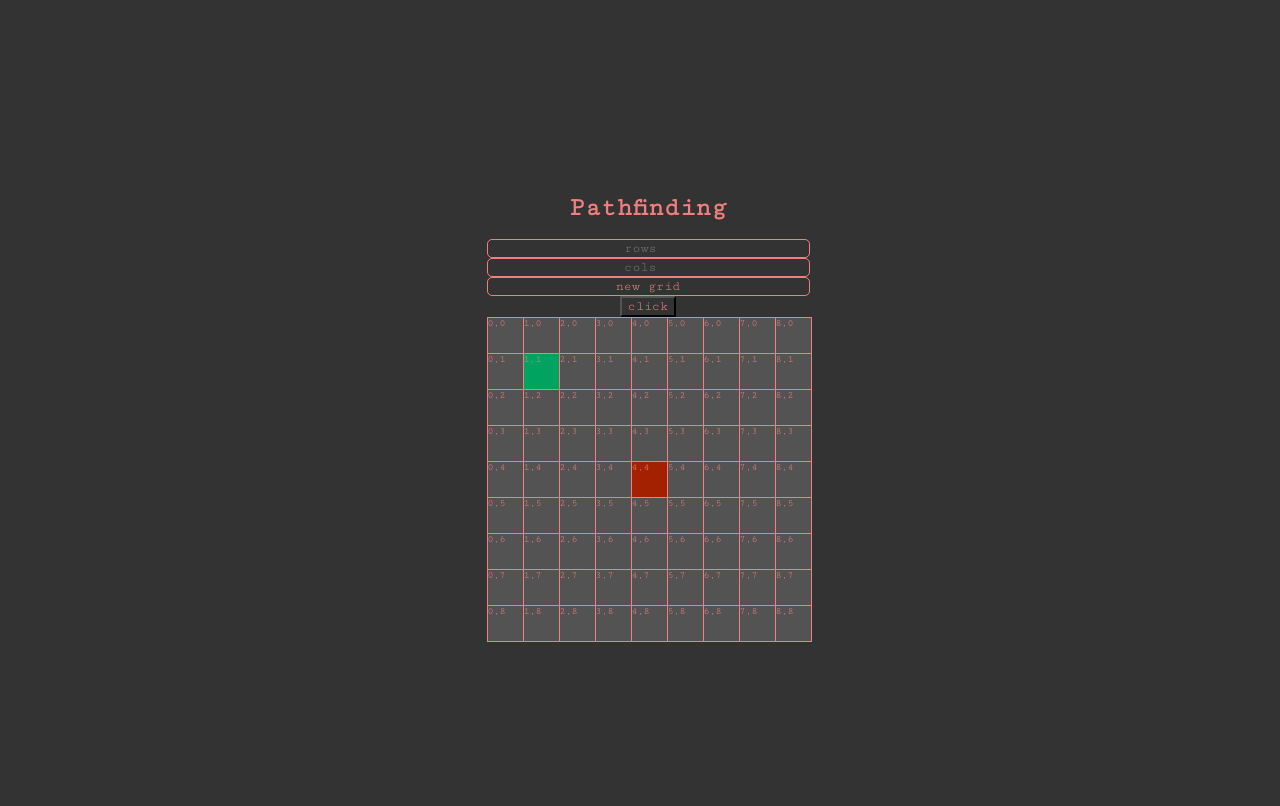
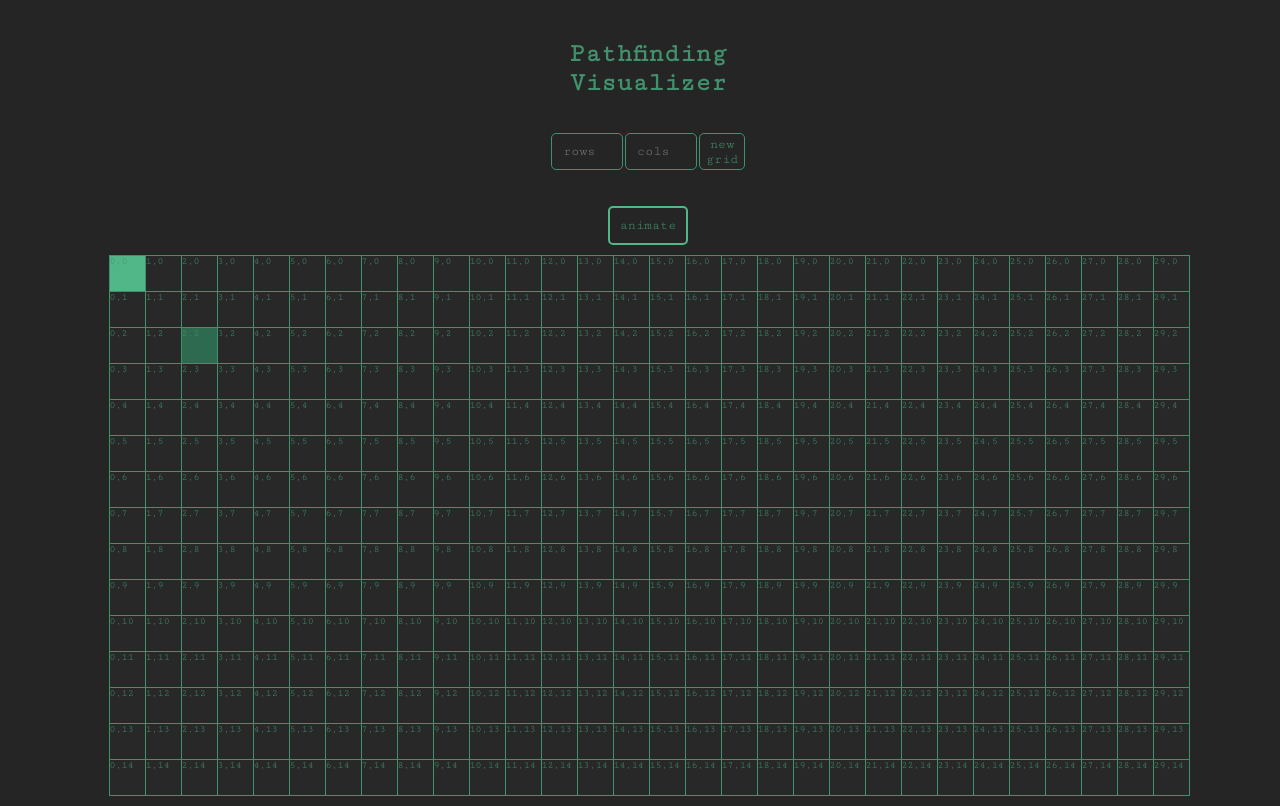
Before and after one commit to Kuultas/pathfinding-viz, a React (Create React App) app: page / in a window 1280 px wide. Shown: the top 806 px of the page. Built offline with nearby package versions, Linux system fonts and the light colour scheme.

Commit message:
First "Fully Working" Version
Now (somewhat) successfully visualizes dijkstra's algorithm. Some known bugs and potential bugs.

```diff
--- a/public/index.html
+++ b/public/index.html
@@ -9,8 +9,8 @@
 </head>
 <style>
   * {
-    background-color: #333;
-    color: lightcoral;
+    background-color: #252525;
+    color: #40916c;
     font-family: 'Cutive Mono', monospace;
   }
 </style>
--- a/src/App.js
+++ b/src/App.js
@@ -18,8 +18,8 @@ const PageWrapper = styled.div`
 
 function App() {
   return (
-    <PageContainer id="pageContainer">
-      <PageWrapper id="pageWrapper">
+    <PageContainer>
+      <PageWrapper>
         <ConfigProvider>
           <PathfindingVisualizer></PathfindingVisualizer>
         </ConfigProvider>
--- /dev/null
+++ b/src/algorithms/dijkstra.js
@@ -0,0 +1,70 @@
+export function dijkstra(grid) {
+  let unvisited = getAllNodes(grid);
+  unvisited.map((node) => (node.isVisited = false));
+  sortByDistance(unvisited);
+  let currentNode = unvisited.shift();
+  let visitedNodesInOrder = [];
+
+  while (!!unvisited.length) {
+    let unvisitedNeighbours = getUnvisitedNeighbours(currentNode, grid);
+
+    if (currentNode.distance === Infinity) return visitedNodesInOrder;
+    if (currentNode.isTarget) {
+      visitedNodesInOrder.push(currentNode);
+      return visitedNodesInOrder;
+    }
+
+    // update neighbours
+    for (const node of unvisitedNeighbours) {
+      if (node.isWall) continue;
+      let tentativeDistance = currentNode.distance + 1;
+      if (node.distance > tentativeDistance) {
+        node.distance = tentativeDistance;
+      }
+      node.previousNode = currentNode;
+    }
+
+    // sort unvisited by distance and move to closest
+    sortByDistance(unvisited);
+    currentNode.isVisited = true;
+    visitedNodesInOrder.push(currentNode);
+    currentNode = unvisited.shift();
+  }
+
+  return visitedNodesInOrder;
+}
+
+const getUnvisitedNeighbours = (node, grid) => {
+  let neighbours = [];
+  if (node.col > 0) neighbours.push(grid[node.row][node.col - 1]);
+  if (node.col < grid[0].length - 1)
+    neighbours.push(grid[node.row][node.col + 1]);
+  if (node.row > 0) neighbours.push(grid[node.row - 1][node.col]);
+  if (node.row < grid.length - 1) neighbours.push(grid[node.row + 1][node.col]);
+
+  return neighbours.filter((node) => !node.isVisited);
+};
+
+const sortByDistance = (nodes) => {
+  nodes.sort((nodeA, nodeB) => nodeA.distance - nodeB.distance);
+};
+
+const getAllNodes = (grid) => {
+  let nodes = [];
+  for (const row of grid) {
+    for (const node of row) {
+      nodes.push(node);
+    }
+  }
+  return nodes;
+};
+
+export function getPath(visitedNodesInOrder) {
+  let nodesInPathOrder = [];
+  let currentNode = visitedNodesInOrder.pop();
+  while (!!currentNode) {
+    nodesInPathOrder.unshift(currentNode);
+    currentNode = currentNode.previousNode;
+  }
+  return nodesInPathOrder;
+}
--- a/src/components/Grid.jsx
+++ b/src/components/Grid.jsx
@@ -1,6 +1,7 @@
 import { useState, useEffect } from "react";
 import styled from "styled-components";
 import Node from "./Node";
+import { dijkstra, getPath } from "../algorithms/dijkstra";
 
 const StyledGrid = styled.div`
   display: grid;
@@ -10,12 +11,27 @@ const StyledGrid = styled.div`
   row-gap: 1px;
 `;
 
+const AnimateButton = styled.button`
+  margin-bottom: 10px;
+  padding: 10px;
+  border-radius: 5px;
+  border: 2px solid #52b788;
+  cursor: pointer;
+`;
+
 const Grid = ({ cols, rows }) => {
   // grid state
   const [nodes, setNodes] = useState([]);
+  const [sourceNode, setSourceNode] = useState({ col: 0, row: 0 });
+  const [targetNode, setTargetNode] = useState({ col: 2, row: 2 });
+
+  // animation state
+  const [hasAnimated, setHasAnimated] = useState(false);
+
+  // algorithm state
   const [walls, setWalls] = useState([]);
-  const [sourceNode, setSourceNode] = useState({ col: 1, row: 1 });
-  const [targetNode, setTargetNode] = useState({ col: 4, row: 4 });
+  const [visited, setVisited] = useState([]);
+  const [path, setPath] = useState([]);
 
   // activity state
   const [currentMouseTarget, setCurrentMouseTarget] = useState({
@@ -34,44 +50,37 @@ const Grid = ({ cols, rows }) => {
     return col === targetNode.col && row === targetNode.row;
   };
 
-  const getWallIndex = (col, row) => {
-    return walls.findIndex((item) => item.col === col && item.row === row);
+  const getNodeIndex = (col, row, nodes) => {
+    return nodes.findIndex((item) => item.col === col && item.row === row);
   };
 
   const toggleWall = (col, row) => {
     const wall = { col: col, row: row };
-    const wallIndex = getWallIndex(col, row);
-    console.log(wallIndex);
+    const wallIndex = getNodeIndex(col, row, walls);
+
+    if (isSource(col, row) || isTarget(col, row)) return;
 
     if (wallIndex < 0) {
       setWalls([...walls, wall]);
-      console.log(walls);
     } else {
       const tempWalls = [
         ...walls.slice(0, wallIndex),
         ...walls.slice(wallIndex + 1),
       ];
       setWalls(tempWalls);
-      console.log(walls);
     }
   };
 
-  const handleClick = (e) => {
-    if (
-      isSource(currentMouseTarget.col, currentMouseTarget.row) ||
-      isTarget(currentMouseTarget.col, currentMouseTarget.row)
-    )
-      return;
+  const handleClick = () => {
+    if (hasAnimated) visualizeDijkstra(nodes);
     toggleWall(currentMouseTarget.col, currentMouseTarget.row);
   };
 
-  const handleMouseDown = (e) => {
+  const handleMouseDown = () => {
     if (isSource(currentMouseTarget.col, currentMouseTarget.row)) {
       setSourceIsMoving(true);
-      return;
     } else if (isTarget(currentMouseTarget.col, currentMouseTarget.row)) {
       setTargetIsMoving(true);
-      return;
     }
 
     setMouseIsPressed(true);
@@ -89,18 +98,12 @@ const Grid = ({ cols, rows }) => {
 
     if (!mouseIsPressed) return;
 
-    if (
-      isSource(currentMouseTarget.col, currentMouseTarget.row) ||
-      isTarget(currentMouseTarget.col, currentMouseTarget.row)
-    )
-      return;
-
     if (sourceIsMoving || targetIsMoving) return;
 
     toggleWall(currentMouseTarget.col, currentMouseTarget.row);
   };
 
-  const handleMouseUp = (e) => {
+  const handleMouseUp = () => {
     setMouseIsPressed(false);
 
     if (sourceIsMoving) {
@@ -108,7 +111,10 @@ const Grid = ({ cols, rows }) => {
         col: currentMouseTarget.col,
         row: currentMouseTarget.row,
       });
-      if (getWallIndex(currentMouseTarget.col, currentMouseTarget.row) >= 0) {
+
+      if (
+        getNodeIndex(currentMouseTarget.col, currentMouseTarget.row, walls) >= 0
+      ) {
         toggleWall(currentMouseTarget.col, currentMouseTarget.row);
       }
 
@@ -120,21 +126,18 @@ const Grid = ({ cols, rows }) => {
         col: currentMouseTarget.col,
         row: currentMouseTarget.row,
       });
-      if (getWallIndex(currentMouseTarget.col, currentMouseTarget.row) >= 0) {
+
+      if (
+        getNodeIndex(currentMouseTarget.col, currentMouseTarget.row, walls) >= 0
+      ) {
         toggleWall(currentMouseTarget.col, currentMouseTarget.row);
       }
 
       setTargetIsMoving(false);
     }
-
-    if (
-      isSource(currentMouseTarget.col, currentMouseTarget.row) ||
-      isTarget(currentMouseTarget.col, currentMouseTarget.row)
-    )
-      return;
   };
 
-  const handleMouseLeave = (e) => {
+  const handleMouseLeave = () => {
     setMouseIsPressed(false);
   };
 
@@ -144,10 +147,42 @@ const Grid = ({ cols, rows }) => {
       row,
       isSource: isSource(col, row),
       isTarget: isTarget(col, row),
-      distance: row === sourceNode.row && col === sourceNode.col ? 0 : Infinity,
-      isWall: getWallIndex(col, row) >= 0,
-      isVisited: false,
+      distance: isSource(col, row) ? 0 : Infinity,
+      isWall: getNodeIndex(col, row, walls) >= 0,
+      isVisited: getNodeIndex(col, row, visited) >= 0,
+      isPath: getNodeIndex(col, row, path) >= 0,
+      previousNode: null,
     };
+  };
+
+  const animateDijkstra = (grid) => {
+    const visitedNodes = dijkstra(grid);
+    const pathNodes = getPath(visitedNodes);
+
+    setVisited([]);
+    setPath([]);
+
+    for (let i = 0; i < visitedNodes.length; i++) {
+      setTimeout(() => {
+        setVisited([...visitedNodes.slice(0, i)]);
+      }, 100);
+    }
+
+    for (let i = 0; i < pathNodes.length; i++) {
+      setTimeout(() => {
+        setPath([...pathNodes.slice(0, i)]);
+      }, 100 * i);
+    }
+
+    setHasAnimated(true);
+  };
+
+  const visualizeDijkstra = (grid) => {
+    const visitedNodes = dijkstra(grid);
+    const pathNodes = getPath(visitedNodes);
+
+    setVisited(visitedNodes);
+    setPath(pathNodes);
   };
 
   useEffect(() => {
@@ -165,6 +200,8 @@ const Grid = ({ cols, rows }) => {
               isSource={node.isSource}
               isTarget={node.isTarget}
               isWall={node.isWall}
+              isPath={node.isPath}
+              isVisited={node.isVisited}
             ></Node>
           );
           currentRow.push(node);
@@ -175,19 +212,13 @@ const Grid = ({ cols, rows }) => {
       setNodes(nodeCells);
     };
     setupGrid();
-  }, [
-    cols,
-    rows,
-    walls,
-    sourceNode.row,
-    sourceNode.col,
-    targetNode.row,
-    targetNode.col,
-  ]);
+  }, [cols, rows, sourceNode, targetNode, walls, path, visited]);
 
   return (
     <>
-      <button onClick={() => console.log(nodes)}>click</button>
+      <AnimateButton onClick={() => animateDijkstra(nodes)}>
+        animate
+      </AnimateButton>
       <StyledGrid
         id="mainGrid"
         rows={rows}
--- a/src/components/Node.jsx
+++ b/src/components/Node.jsx
@@ -3,45 +3,53 @@ import styled, { css } from "styled-components";
 const Cell = styled.div`
   width: 35px;
   height: 35px;
-  background-color: #535353;
-  border: 1px solid lightcoral;
+  background-color: #2e2e2e67;
+  border: 1px solid #40916c;
   font-size: 10px;
   display: flex;
   cursor: pointer;
   user-select: none;
 
   ${(props) =>
-    props.selected &&
+    props.isVisited &&
     css`
-      background-color: #327272;
+      background-color: #1b4332;
+    `}
+
+  ${(props) =>
+    props.isPath &&
+    css`
+      background-color: #d8f3dc;
     `}
 
   ${(props) =>
     props.isStart &&
     css`
-      background-color: #00a35f;
+      background-color: #52b788;
     `}
 
-    ${(props) =>
+  ${(props) =>
     props.isEnd &&
     css`
-      background-color: #a32100;
+      background-color: #2d6a4f;
     `};
 
   ${(props) =>
     props.isWall &&
     css`
-      background-color: pink;
+      background-color: #081c15;
     `}
 `;
 
-const Node = ({ col, row, isSource, isTarget, isWall }) => {
+const Node = ({ col, row, isSource, isTarget, isWall, isVisited, isPath }) => {
   return (
     <Cell
       id={`${col}-${row}`}
       isStart={isSource}
       isEnd={isTarget}
       isWall={isWall}
+      isVisited={isVisited}
+      isPath={isPath}
     >
       {`${col},${row}`}
     </Cell>
--- a/src/components/OptionsPanel.jsx
+++ /dev/null
@@ -1,75 +0,0 @@
-import { useState, useContext } from "react";
-import styled from "styled-components";
-import { ConfigContext } from "../contexts/ConfigContext";
-
-const OptionsContainer = styled.div`
-  width: 100%;
-  display: flex;
-`;
-
-const GridForm = styled.form`
-  width: 100%;
-  display: flex;
-  justify-content: center;
-  flex-direction: column;
-`;
-
-const GridInput = styled.input`
-  border: 1px solid lightcoral;
-  border-radius: 5px;
-  text-align: center;
-`;
-
-const GridButton = styled.button`
-  border: 1px solid lightcoral;
-  border-radius: 5px;
-  cursor: pointer;
-`;
-
-const Options = () => {
-  const [rows, setRows] = useState(0);
-  const [cols, setCols] = useState(0);
-  const [xStart] = useState(0);
-  const [yStart] = useState(0);
-  const [xEnd] = useState(0);
-  const [yEnd] = useState(0);
-
-  const { config, setConfig } = useContext(ConfigContext);
-
-  const handleSubmit = (e) => {
-    e.preventDefault();
-    setConfig({
-      ...config,
-      rows: rows,
-      cols: cols,
-      startNode: [parseInt(xStart), parseInt(yStart)],
-      endNode: [parseInt(xEnd), parseInt(yEnd)],
-    });
-  };
-
-  return (
-    <OptionsContainer>
-      <GridForm onSubmit={handleSubmit}>
-        <GridInput
-          type="number"
-          min="1"
-          max="15"
-          placeholder="rows"
-          onChange={(e) => setRows(e.target.value)}
-          required
-        ></GridInput>
-        <GridInput
-          type="number"
-          min="1"
-          max="35"
-          placeholder="cols"
-          onChange={(e) => setCols(e.target.value)}
-          required
-        ></GridInput>
-        <GridButton type="submit">new grid</GridButton>
-      </GridForm>
-    </OptionsContainer>
-  );
-};
-
-export default Options;
--- a/src/components/PathfindingVisualizer.jsx
+++ b/src/components/PathfindingVisualizer.jsx
@@ -1,23 +1,93 @@
-// import { useContext } from "react";
+import { useState, useEffect } from "react";
 import Grid from "./Grid";
-import OptionsPanel from "./OptionsPanel";
+
 import styled from "styled-components";
-// import { ConfigContext } from "../contexts/ConfigContext";
+
+const OptionsPanel = styled.div`
+  padding: 10px;
+  display: flex;
+  /* background-color: #f0f8ff75; */
+`;
 
 const PageTitle = styled.h1`
-  width: 75%;
+  margin-bottom: 0;
+  width: 30%;
   text-align: center;
   font-size: 26px;
 `;
 
+const GridForm = styled.form`
+  padding: 25px;
+  /* background-color: #ffffff55; */
+  display: flex;
+  justify-content: center;
+
+  flex-basis: 100%;
+  flex: 1;
+`;
+
+const GridInput = styled.input`
+  width: 100%;
+  padding: 10px;
+  margin: 1px;
+  border: 1px solid #40916c;
+  border-radius: 5px;
+  text-align: center;
+`;
+
+const GridButton = styled.button`
+  margin: 1px;
+  border: 1px solid #40916c;
+  border-radius: 5px;
+  cursor: pointer;
+`;
+
+const MiscButtonContainer = styled.div`
+  padding: 25px;
+  /* background-color: #ffffffa6; */
+  display: flex;
+  flex-basis: 100%;
+  flex: 1;
+`;
+
 const PathfindingVisualizer = () => {
-  // const { config } = useContext(ConfigContext);
+  const [cols, setCols] = useState(30);
+  const [rows, setRows] = useState(15);
+  const [config, setConfig] = useState({ cols, rows });
+  const [algorithm, setAlgorithm] = useState("dijkstra");
+  const [wallTemplate, setWallTemplate] = useState("recursiveMaze");
+
+  const handleSubmit = (e) => {
+    e.preventDefault();
+    setConfig({ ...config, cols: cols, rows: rows });
+  };
 
   return (
     <>
-      <PageTitle>Pathfinding</PageTitle>
-      <OptionsPanel></OptionsPanel>
-      <Grid rows={9} cols={9}></Grid>
+      <PageTitle>Pathfinding Visualizer</PageTitle>
+      <OptionsPanel>
+        <GridForm onSubmit={handleSubmit}>
+          <GridInput
+            type="number"
+            min="5"
+            max="50"
+            placeholder="rows"
+            required
+            onChange={(e) => setRows(e.target.value)}
+          ></GridInput>
+          <GridInput
+            type="number"
+            min="5"
+            max="50"
+            placeholder="cols"
+            required
+            onChange={(e) => setCols(e.target.value)}
+          ></GridInput>
+          <GridButton type="submit">new grid</GridButton>
+        </GridForm>
+        {/* <MiscButtonContainer></MiscButtonContainer> */}
+      </OptionsPanel>
+      <Grid cols={config.cols} rows={config.rows}></Grid>
     </>
   );
 };
```
